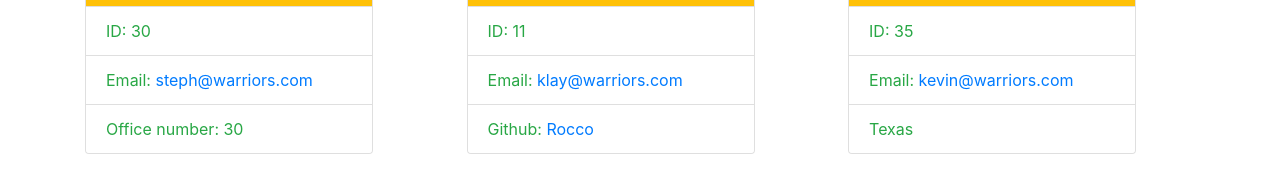
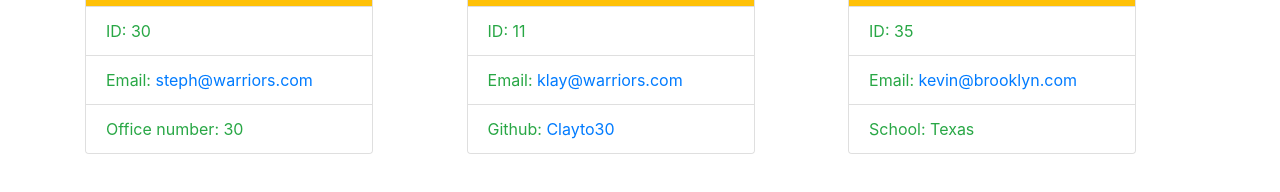
Before and after one commit to Clayto30/team-profile-generator, a website: page dist/index.html in a window 1280 px wide. Shown: the part 196-388 px from the top of the page. Drawn offline with nearby package versions, Linux system fonts and the light colour scheme.

Commit message:
readme written

```diff
--- a/dist/index.html
+++ b/dist/index.html
@@ -42,7 +42,7 @@
                         <ul class="list-group list-group-flush">
                             <li class="list-group-item">ID: 11</li>
                             <li class="list-group-item">Email: <a href="mailto:klay@warriors.com">klay@warriors.com</a></li>
-                            <li class="list-group-item">Github: <a href="https://github.com/Rocco" target="_blank">Rocco</a></li>
+                            <li class="list-group-item">Github: <a href="https://github.com/Clayto30" target="_blank">Clayto30</a></li>
                         </ul>
                     </div>
                 </div>
@@ -55,8 +55,8 @@
                         </div>
                         <ul class="list-group list-group-flush">
                             <li class="list-group-item">ID: 35</li>
-                            <li class="list-group-item">Email: <a href="mailto:kevin@warriors.com">kevin@warriors.com</a></li>
-                            <li class="list-group-item">Texas</li>
+                            <li class="list-group-item">Email: <a href="mailto:kevin@brooklyn.com">kevin@brooklyn.com</a></li>
+                            <li class="list-group-item">School: Texas</li>
                         </ul>
                     </div>
                 </div>
```
Also changed, not shown: README.md, assets/images/screenshot.jpg (added).
